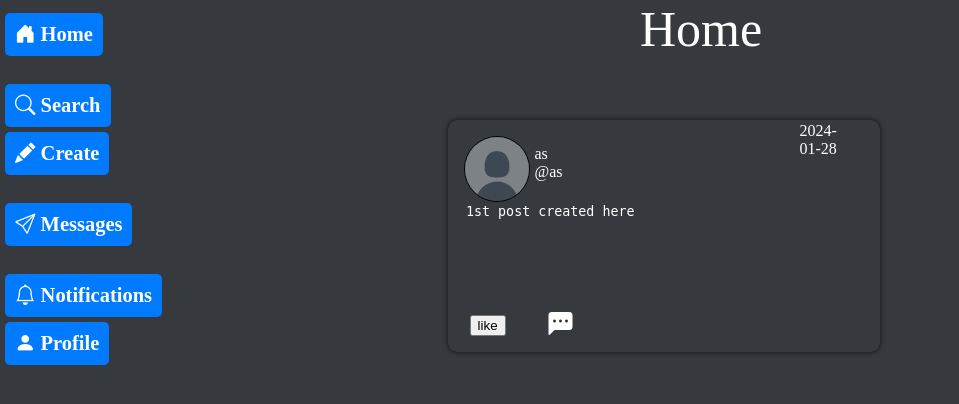
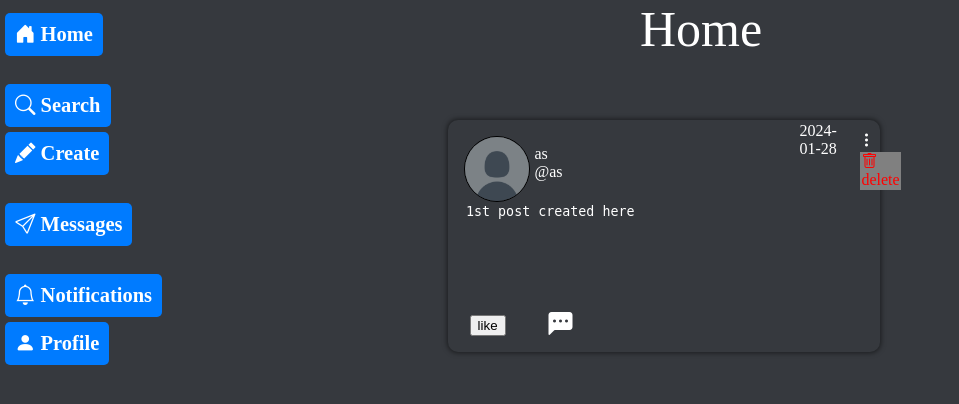
Before and after one commit to NickieUwU/TWA_project, a PHP site: page /Home/Home.php in a window 1280 px wide. Shown: the top 404 px of the page, without its empty margins (0-959 px from the left). Run offline with PHP 8.4, Linux system fonts and the light colour scheme; a user stored in the database is signed in; data comes from the database, SQL or seed files in the repository; data that the repository does not hold is empty.

Commit message:
Working on menu

```diff
--- a/Post/PostMenu.css
+++ b/Post/PostMenu.css
@@ -3,6 +3,20 @@
     position: absolute;
     top: 5%;
     left: 95%;
+}
+.delete span
+{
+    color: #ff0000;
+}
+
+.delete
+{
+    background-color: #808080;
+}
+
+.delete:hover
+{
+    background-color: #666666;
 }
 
 td:hover
@@ -14,3 +28,8 @@ td:hover
 {
     cursor: pointer;
 }
+
+.hidden
+{
+    display: none;
+}
--- a/Post/PostMenuLoggedUser.js
+++ b/Post/PostMenuLoggedUser.js
@@ -1,16 +1,15 @@
 let IsMenuVisible = false;
-function toggleMenu()
-{
 
+function toggleMenu() {
     let MenuTable = document.getElementById("MenuTable");
-    if(!IsMenuVisible)
+    if (!IsMenuVisible)
     {
-        MenuTable.style.display = "table";
+        MenuTable.classList.remove("hidden");
         IsMenuVisible = true;
     }
     else
     {
-        MenuTable.style.display = "none";
+        MenuTable.classList.add("hidden");
         IsMenuVisible = false;
     }
 }
--- a/Post/PostMenuLoggedUser.php
+++ b/Post/PostMenuLoggedUser.php
@@ -1,10 +1,13 @@
 <link rel="stylesheet" href="../Post/PostMenu.css">
 <div class="MenuDiv">
-<span class="classMenuDots" id="MenuDots" onclick="toggleMenu()"></span>
-    <table class="" id="MenuTable" style="display: none;">
+<span class="classMenuDots bi bi-three-dots-vertical" id="MenuDots" onclick="toggleMenu()"></span>
+    <table id="MenuTable" style="display: none; display: inline-table;">
     <tbody>
         <tr>
-            <td class=""><span class="bi bi-trash">delete</span></td>
+            <td class="delete">
+                <span class="bi bi-trash"></span>
+                <span>delete</span>
+            </td>
         </tr>
     </tbody>
     </table>
```
